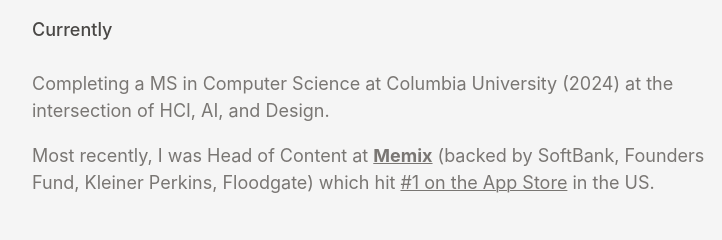
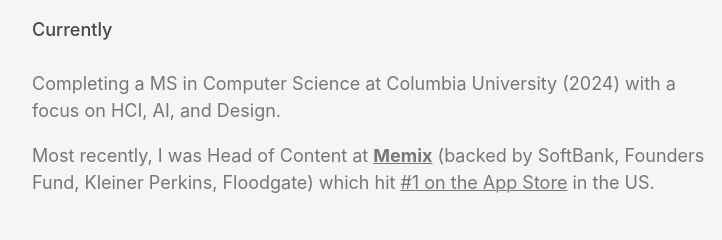
Before and after one commit to seenkim/seankim.github.io, a plain HTML site: page index.html in a window 1280 px wide. Shown: the part 240-480 px from the top of the page, 266-988 px from the left. Drawn offline with Linux system fonts and the light colour scheme.

Commit message:
Update index.html
Small

```diff
--- a/index.html
+++ b/index.html
@@ -37,7 +37,7 @@
 <main>
     <section>
     <h2>Currently</h2>
-    <p>Completing a MS in Computer Science at Columbia University (2024) at the intersection of HCI, AI, and Design.</p>
+    <p>Completing a MS in Computer Science at Columbia University (2024) with a focus on HCI, AI, and Design.</p>
     <p>Most recently, I was Head of Content at <b><a href="https://www.memix.com"> Memix</a></b> (backed by SoftBank, Founders Fund, Kleiner Perkins, Floodgate) which hit <a href ="https://markets.businessinsider.com/news/stocks/game-changing-app-memix-debuts-at-1-on-app-store-1031981324">#1 on the App Store</a> in the US. </p>
 </section>
 
```
